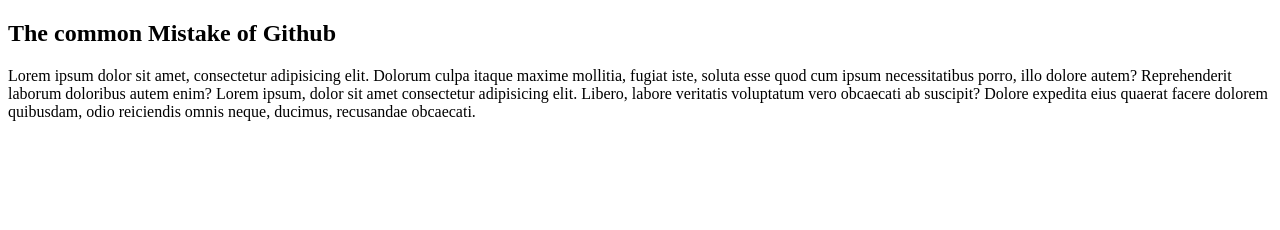
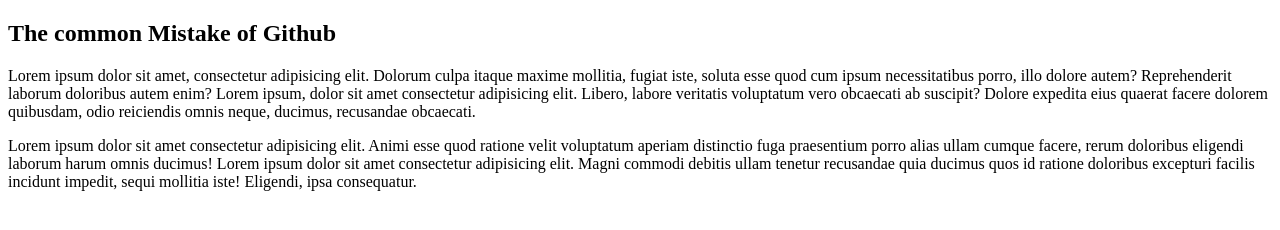
Before and after one commit to asaduzzamanasad-hp/problem-never-last, a plain HTML site: page index.html in a window 1280 px wide. Drawn offline with Linux system fonts and the light colour scheme.

Commit message:
add the second div

```diff
--- a/index.html
+++ b/index.html
@@ -10,5 +10,8 @@
    <div>
      <p>Lorem ipsum dolor sit amet, consectetur adipisicing elit. Dolorum culpa itaque maxime mollitia, fugiat iste, soluta esse quod cum ipsum necessitatibus porro, illo dolore autem? Reprehenderit laborum doloribus autem enim? Lorem ipsum, dolor sit amet consectetur adipisicing elit. Libero, labore veritatis voluptatum vero obcaecati ab suscipit? Dolore expedita eius quaerat facere dolorem quibusdam, odio reiciendis omnis neque, ducimus, recusandae obcaecati.</p>
    </div>
+   <div>
+    <p>Lorem ipsum dolor sit amet consectetur adipisicing elit. Animi esse quod ratione velit voluptatum aperiam distinctio fuga praesentium porro alias ullam cumque facere, rerum doloribus eligendi laborum harum omnis ducimus! Lorem ipsum dolor sit amet consectetur adipisicing elit. Magni commodi debitis ullam tenetur recusandae quia ducimus quos id ratione doloribus excepturi facilis incidunt impedit, sequi mollitia iste! Eligendi, ipsa consequatur.</p>
+   </div>
 </body>
 </html>
```
